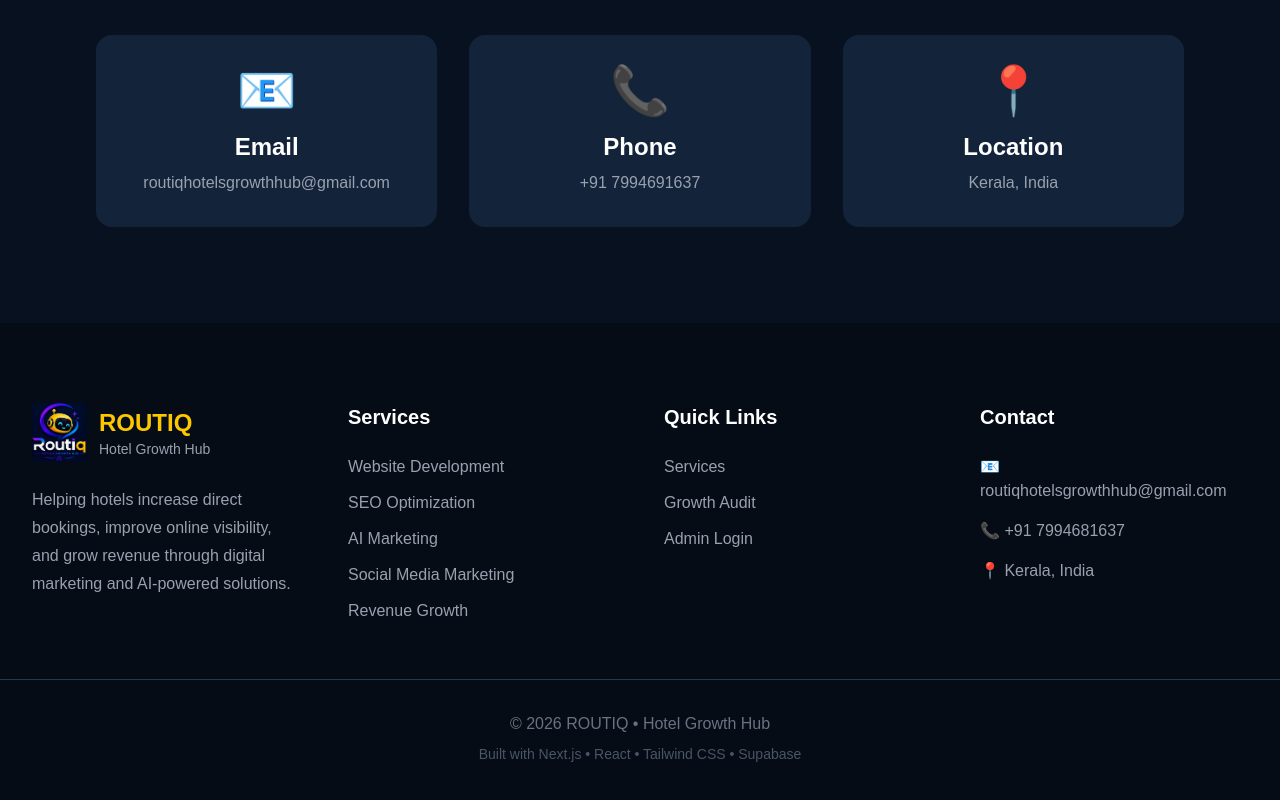
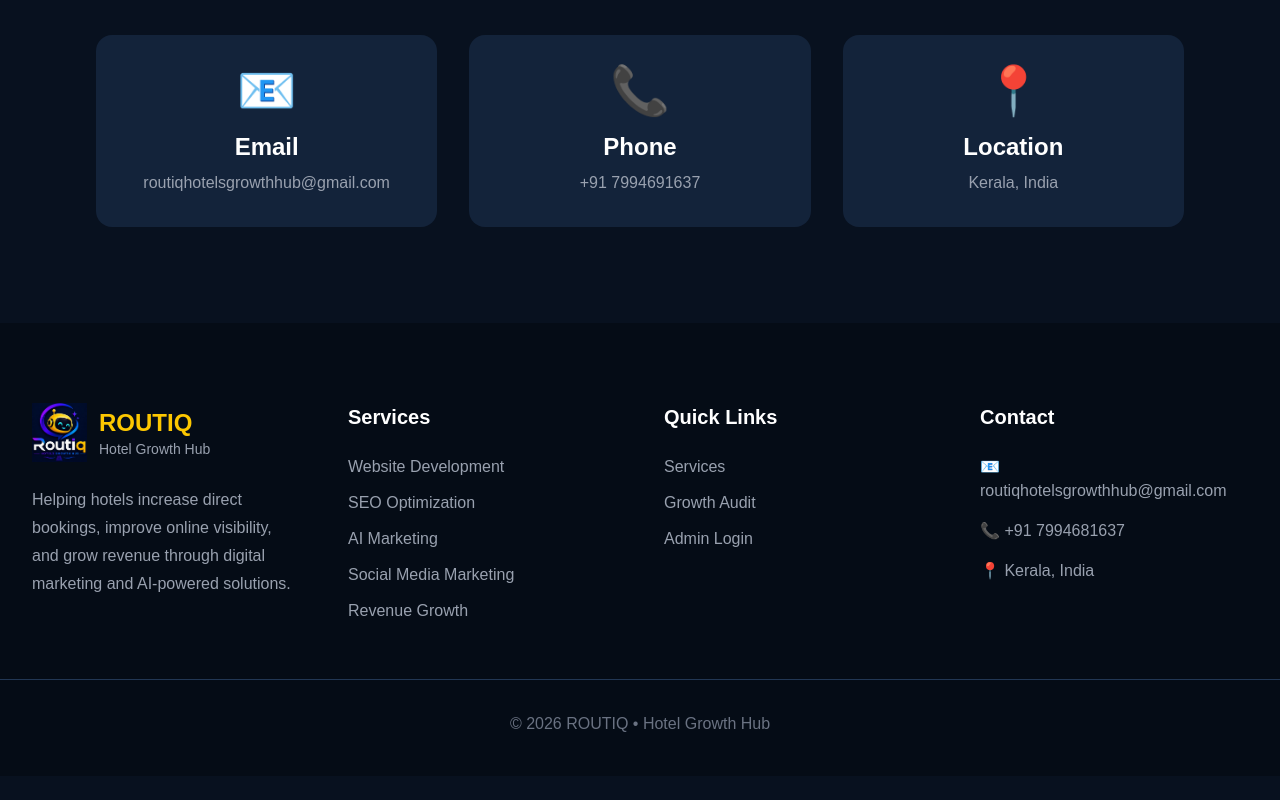
Before and after one commit to routiqhotelsgrowthhub-bot/Routiq-main-site, a Next.js app: page / in a window 1280 px wide. Shown: the part 4553-5353 px from the top of the page. After the commit the page ends 5329 px from the top, so only its background shows below. Built offline with nearby package versions, Linux system fonts and the light colour scheme.

Commit message:
Update footer

```diff
--- a/components/Footer.tsx
+++ b/components/Footer.tsx
@@ -124,9 +124,7 @@
           © 2026 ROUTIQ • Hotel Growth Hub
         </p>
 
-        <p className="text-gray-600 mt-2 text-sm">
-          Built with Next.js • React • Tailwind CSS • Supabase
-        </p>
+
 
       </div>
 
```
